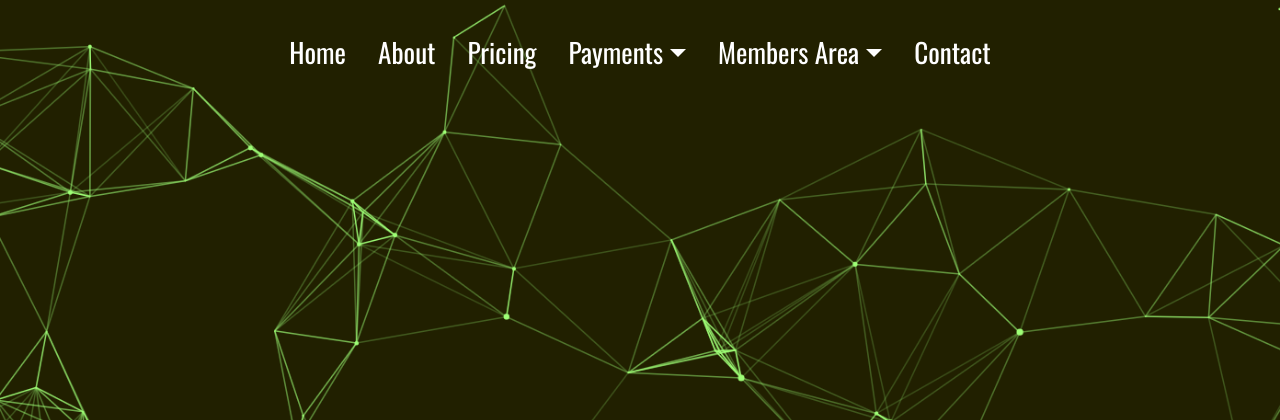
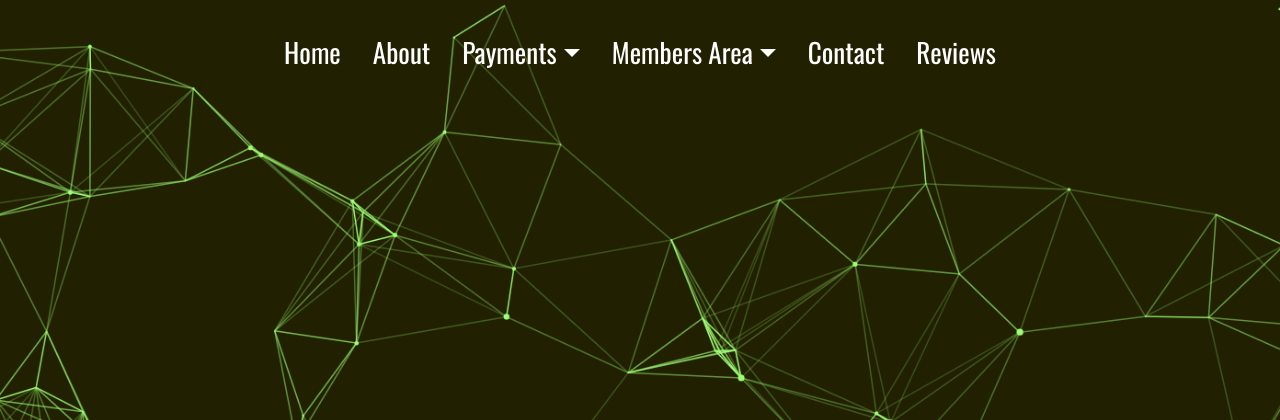
Before and after one commit to jackcrosbie/p5-graphic-design-project, a Django app: page /about/ in a window 1280 px wide. Shown: the top 420 px of the page. Run offline with Django 4.2, Linux system fonts and the light colour scheme.

Commit message:
removed pricing.html and changed navbar to include reviews page

```diff
--- a/home/templates/home/pricing.html
+++ /dev/null
@@ -1 +0,0 @@
-{% extends "base.html" %}
--- a/templates/base.html
+++ b/templates/base.html
@@ -54,9 +54,6 @@
             <li class=" nav-item">
                 <a class="nav-link active" href="{% url 'about' %}">About</a>
             </li>
-            <li class="nav-item">
-                <a class="nav-link active" href="{% url 'pricing' %}">Pricing</a>
-            </li>
             <li class="nav-item dropdown">
                 <a class="nav-link dropdown-toggle" data-toggle="dropdown" href="#" role="button" aria-haspopup="true" aria-expanded="false">Payments</a>
                 <div class="dropdown-menu">
@@ -77,6 +74,9 @@
             </li>
             <li class="nav-item">
                 <a class="nav-link" href="{% url 'contact' %}">Contact</a>
+            </li>
+            <li class="nav-item">
+                <a class="nav-link active" href="#">Reviews</a>
             </li>
         </ul>
     </header>
```
